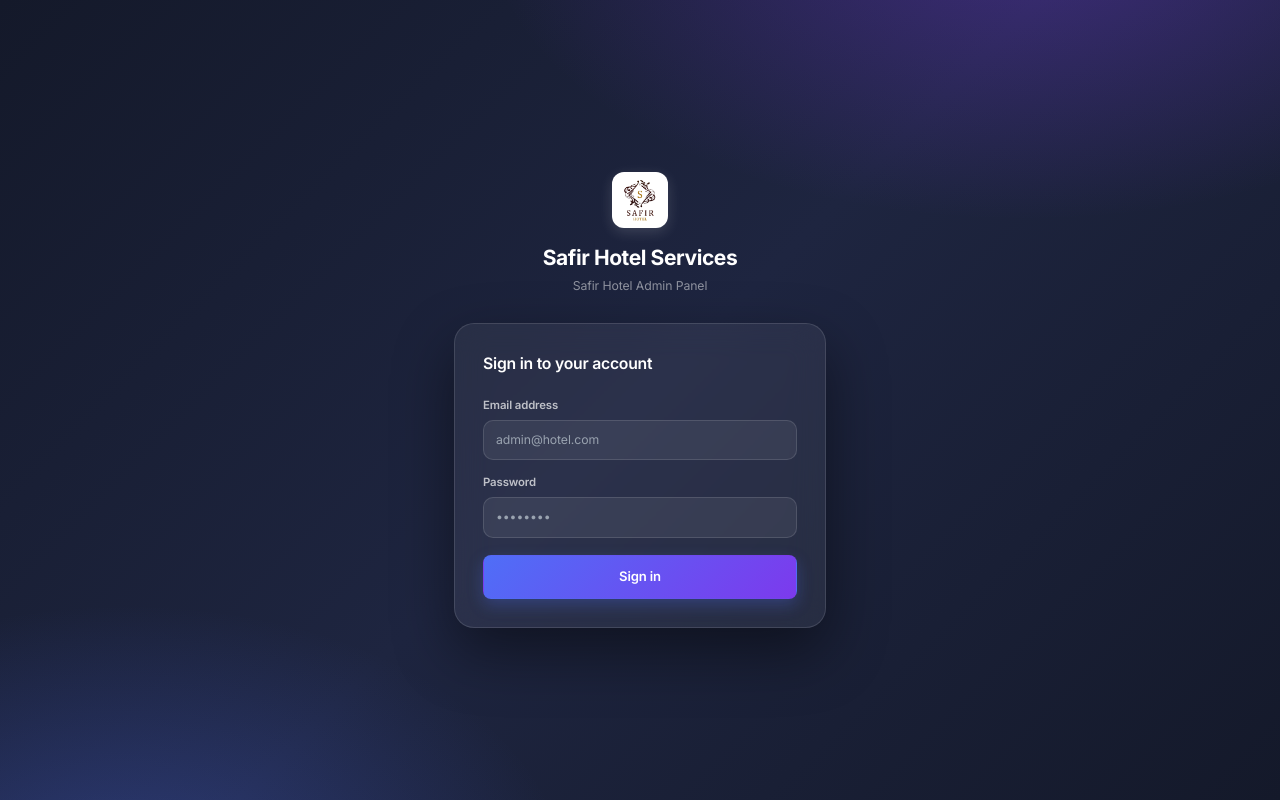
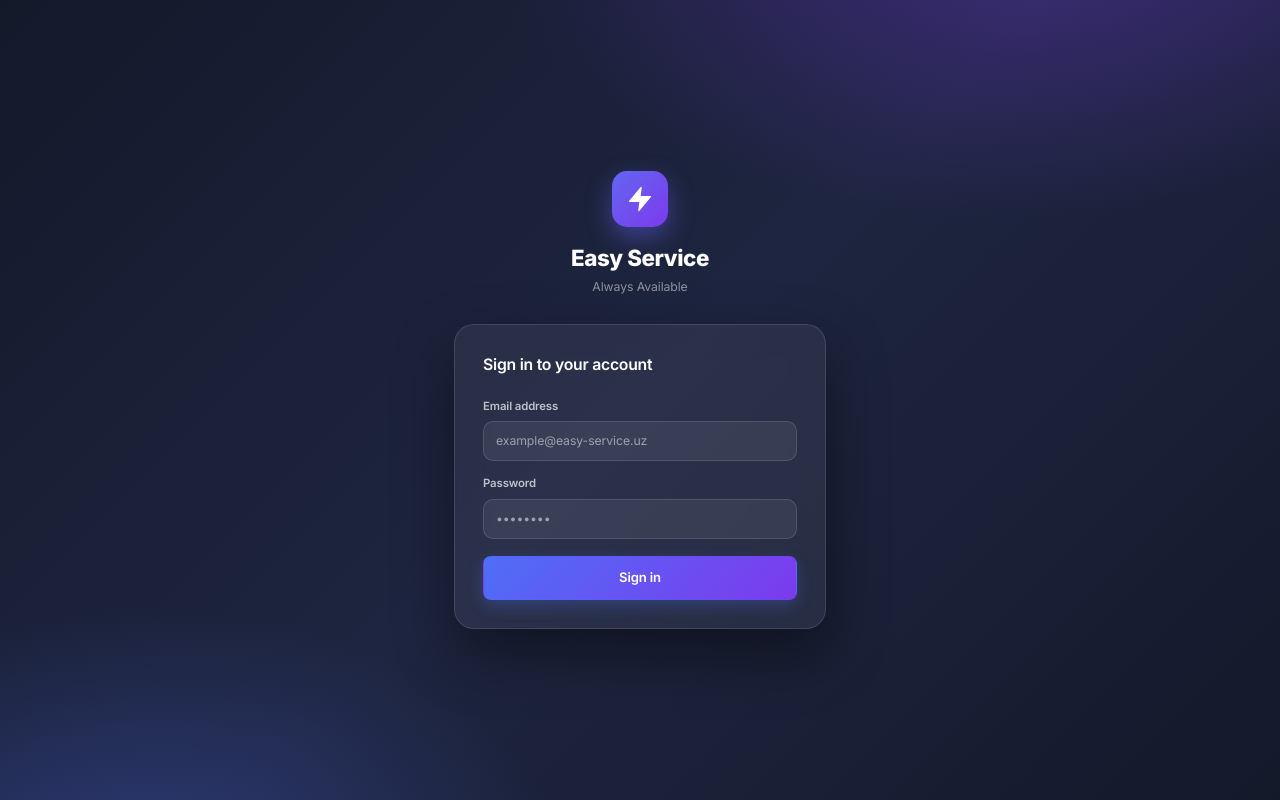
Before and after one commit to IkboljonMe/reserve-desk, a Next.js app: page /en/login in a window 1280 px wide. Built offline with nearby package versions, Linux system fonts and the light colour scheme.

Commit message:
refactor: update branding and improve UI elements across the application

```diff
--- a/src/app/[locale]/layout.tsx
+++ b/src/app/[locale]/layout.tsx
@@ -3,8 +3,8 @@
 import { LOCALES } from "@/i18n/config";
 
 export const metadata: Metadata = {
-  title: "Safir Hotel Services — Hotel Admin",
-  description: "Hotel service reservation management system for staff",
+  title: "Easy Service — Always Available",
+  description: "Service reservation management system for staff",
 };
 
 // Pre-render the locale segment for each supported language.
--- a/src/app/[locale]/login/LoginFormClient.tsx
+++ b/src/app/[locale]/login/LoginFormClient.tsx
@@ -45,7 +45,7 @@
           id="email"
           type="email"
           className="form-input"
-          placeholder="admin@hotel.com"
+          placeholder="example@easy-service.uz"
           value={email}
           onChange={e => setEmail(e.target.value)}
           required
--- a/src/app/[locale]/login/page.tsx
+++ b/src/app/[locale]/login/page.tsx
@@ -17,19 +17,19 @@
         <div style={{ textAlign: 'center', marginBottom: '2rem' }}>
           <div style={{
             width: 56, height: 56,
-            borderRadius: 12,
+            borderRadius: 15,
             display: 'flex', alignItems: 'center', justifyContent: 'center',
             margin: '0 auto 1rem',
-            overflow: 'hidden',
-            background: '#ffffff',
-            padding: '5px',
-            boxShadow: '0 4px 14px rgba(255, 255, 255, 0.15)',
+            background: 'linear-gradient(135deg, #6366f1 0%, #7c3aed 100%)',
+            boxShadow: '0 10px 26px rgba(99,102,241,0.45)',
             boxSizing: 'border-box',
           }}>
-            <img src="/assets/logo-safir.png" alt="Safir Logo" style={{ width: '100%', height: '100%', objectFit: 'contain' }} />
+            <svg width="28" height="28" viewBox="0 0 24 24" fill="#fff" stroke="#fff" strokeWidth="1" strokeLinejoin="round">
+              <polygon points="13 2 3 14 12 14 11 22 21 10 12 10 13 2" />
+            </svg>
           </div>
-          <h1 style={{ color: '#fff', fontSize: '1.5rem', fontWeight: 700, marginBottom: '0.25rem' }}>Safir Hotel Services</h1>
-          <p style={{ color: 'rgba(255,255,255,0.5)', fontSize: '0.875rem' }}>Safir Hotel Admin Panel</p>
+          <h1 style={{ color: '#fff', fontSize: '1.6rem', fontWeight: 800, letterSpacing: '-0.02em', marginBottom: '0.25rem' }}>Easy Service</h1>
+          <p style={{ color: 'rgba(255,255,255,0.5)', fontSize: '0.875rem' }}>Always Available</p>
         </div>
 
         {/* Card */}
--- a/src/components/layout/Sidebar.tsx
+++ b/src/components/layout/Sidebar.tsx
@@ -171,26 +171,38 @@
     }}>
       {/* Brand */}
       <div style={{
-        padding: collapsed ? '1.35rem 0 1.1rem' : '1.35rem 1.25rem 1.1rem',
+        padding: collapsed ? '1.5rem 0 1.35rem' : '1.5rem 1.1rem 1.35rem',
         borderBottom: '1px solid rgba(255,255,255,0.06)',
         transition: `padding 0.24s ${ease}`,
       }}>
         <div style={{
           display: 'flex',
           alignItems: 'center',
-          gap: collapsed ? 0 : 11,
+          gap: collapsed ? 0 : 12,
           justifyContent: collapsed ? 'center' : 'flex-start',
           transition: `gap 0.24s ${ease}`,
         }}>
+          {/* Brand mark — gradient tile with a bolt (nods to "Always Available") */}
+          <div style={{
+            width: 40, height: 40, borderRadius: 12, flexShrink: 0,
+            background: 'var(--brand-gradient)',
+            display: 'flex', alignItems: 'center', justifyContent: 'center',
+            boxShadow: '0 6px 16px rgba(99,102,241,0.40)',
+          }}>
+            <svg width="21" height="21" viewBox="0 0 24 24" fill="#fff" stroke="#fff" strokeWidth="1" strokeLinejoin="round">
+              <polygon points="13 2 3 14 12 14 11 22 21 10 12 10 13 2" />
+            </svg>
+          </div>
+          {/* Name lockup */}
           <div style={{
             overflow: 'hidden',
-            maxWidth: collapsed ? 0 : 160,
+            maxWidth: collapsed ? 0 : 170,
             opacity: collapsed ? 0 : 1,
             whiteSpace: 'nowrap',
             transition: labelTransition,
           }}>
-            <div style={{ color: '#fff', fontSize: '0.95rem', fontWeight: 700, lineHeight: 1.2, letterSpacing: '-0.01em' }}>easy-service.uz</div>
-            <div style={{ color: 'rgba(255,255,255,0.4)', fontSize: '0.7rem', letterSpacing: '0.02em' }}>{t('brandTagline')}</div>
+            <div style={{ color: '#fff', fontSize: '1.15rem', fontWeight: 800, lineHeight: 1.15, letterSpacing: '-0.02em' }}>Easy Service</div>
+            <div style={{ color: 'rgba(255,255,255,0.45)', fontSize: '0.7rem', letterSpacing: '0.03em', marginTop: 2 }}>{t('brandTagline')}</div>
           </div>
         </div>
       </div>
--- a/src/i18n/locales/en.json
+++ b/src/i18n/locales/en.json
@@ -49,7 +49,7 @@
   "admins": "Admins",
   "menu": "Menu",
   "hotelAdmin": "Hotel Admin",
-  "brandTagline": "Services management",
+  "brandTagline": "Always Available",
   "owner": "Owner",
   "signOut": "Sign out",
   "language": "Language",
--- a/src/i18n/locales/ru.json
+++ b/src/i18n/locales/ru.json
@@ -49,7 +49,7 @@
   "admins": "Администраторы",
   "menu": "Меню",
   "hotelAdmin": "Администратор отеля",
-  "brandTagline": "Управление сервисами",
+  "brandTagline": "Всегда доступны",
   "owner": "Владелец",
   "signOut": "Выйти",
   "language": "Язык",
--- a/src/i18n/locales/uz.json
+++ b/src/i18n/locales/uz.json
@@ -49,7 +49,7 @@
   "admins": "Administratorlar",
   "menu": "Menyu",
   "hotelAdmin": "Mehmonxona boshqaruvi",
-  "brandTagline": "Servislar boshqaruvi",
+  "brandTagline": "Har doim mavjud",
   "owner": "Egasi",
   "signOut": "Chiqish",
   "language": "Til",
```
